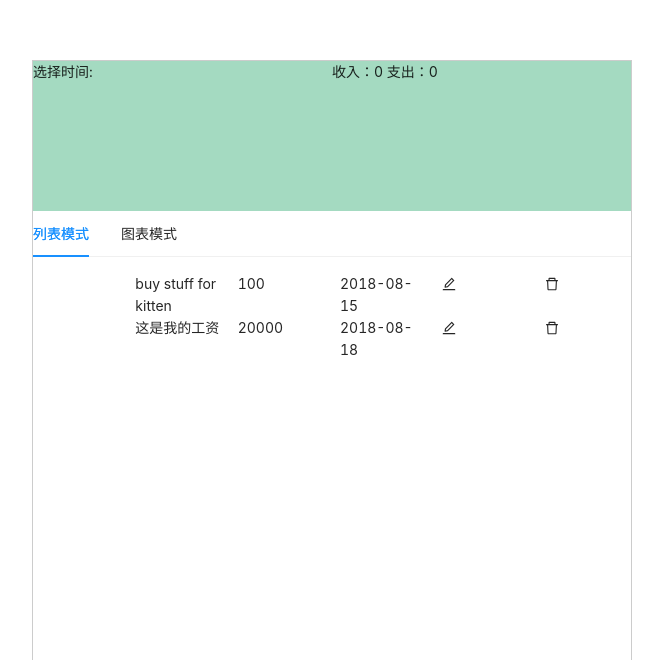
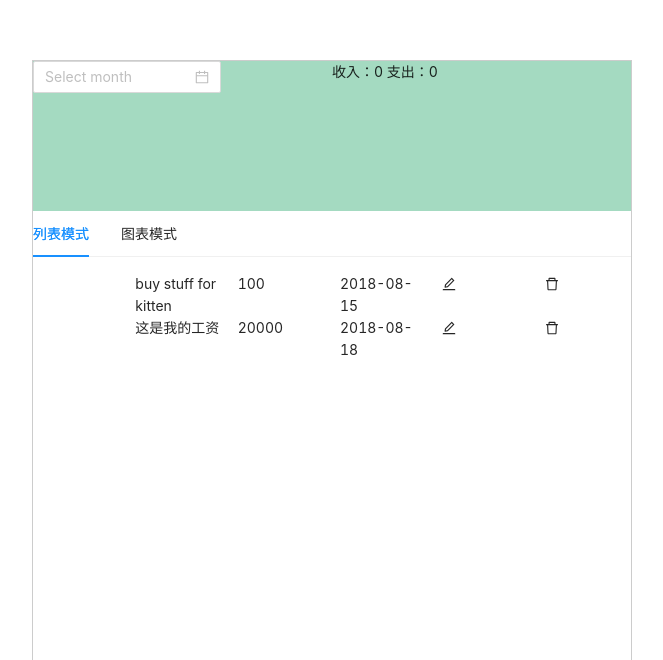
Before and after one commit to Moderation-T/account-book, a React (Create React App) app in the folder gui/: page / in a window 1280 px wide. Shown: the part 140-800 px from the top of the page, without its empty margins (308-971 px from the left). Built offline with nearby package versions, Linux system fonts and the light colour scheme.

Commit message:
:sparkles: 选择月份

```diff
--- a/gui/src/components/Home/Header.js
+++ b/gui/src/components/Home/Header.js
@@ -1,24 +1,37 @@
-import React from 'react'
-import { Row,Col } from 'antd';
-import styled from 'styled-components'
+import React from 'react';
+import { Row, Col } from 'antd';
+import styled from 'styled-components';
+import PropTypes from 'prop-types';
 
 // 选择时间
-import SelectTime from './SelectTime'
+import SelectTime from './SelectTime';
 // 支付情况
-import Payment from './Payment'
+import Payment from './Payment';
 
 const Container = styled.div`
   height: 150px
   background: #a4dac1
-`
+`;
 
-function Header(params) {
-  return <Container>
-    <Row>
-      <Col span={12}><SelectTime></SelectTime></Col>
-      <Col span={12}><Payment></Payment></Col>
-    </Row>
-  </Container>
+function Header({ year, month, onChangeMonth }) {
+  return (
+    <Container>
+      <Row>
+        <Col span={12}>
+          <SelectTime year={year} month={month} onChangeMonth={onChangeMonth}></SelectTime>
+        </Col>
+        <Col span={12}>
+          <Payment></Payment>
+        </Col>
+      </Row>
+    </Container>
+  );
 }
 
+Header.propTypes = {
+  year: PropTypes.string.isRequired,
+  month: PropTypes.string.isRequired,
+  onChangeMonth: PropTypes.func.isRequired,
+};
+
 export default Header;
--- a/gui/src/components/Home/SelectTime.js
+++ b/gui/src/components/Home/SelectTime.js
@@ -1,9 +1,19 @@
-import React from 'react'
+import React from 'react';
+import { DatePicker } from 'antd';
+import PropTypes from 'prop-types';
 
-function SelectTime(params) {
-  return <div>
-    选择时间:
-  </div>
+function SelectTime({ year, month, onChangeMonth }) {
+  return (
+    <div>
+      <DatePicker onChange={onChangeMonth} picker="month" />
+    </div>
+  );
 }
 
+SelectTime.propTypes = {
+  year: PropTypes.string.isRequired,
+  month: PropTypes.string.isRequired,
+  onChangeMonth: PropTypes.func.isRequired,
+};
+
 export default SelectTime;
--- a/gui/src/containers/Home.js
+++ b/gui/src/containers/Home.js
@@ -39,10 +39,13 @@ function Home() {
   const onDeleteItem = () => {
     console.log('删除');
   };
+  const onChangeMonth = (e) => {
+    console.log(e);
+  };
 
   return (
     <Container>
-      <Header></Header>
+      <Header year="" month="" onChangeMonth={onChangeMonth}></Header>
       <ModelTab items={testData} onModifyItem={onModifyItem} onDeleteItem={onDeleteItem}></ModelTab>
     </Container>
   );
```
Also changed, not shown: gui/src/components/Home/ListItem.js (+8 -0 lines).
